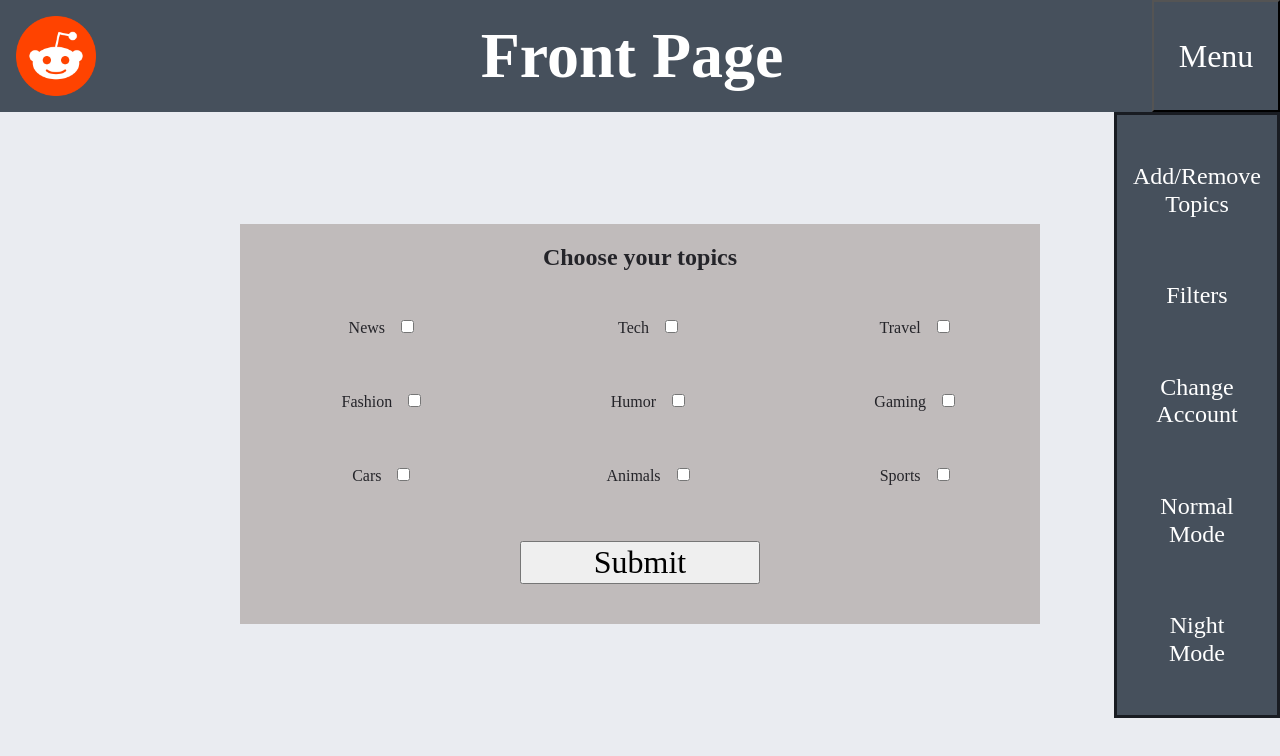
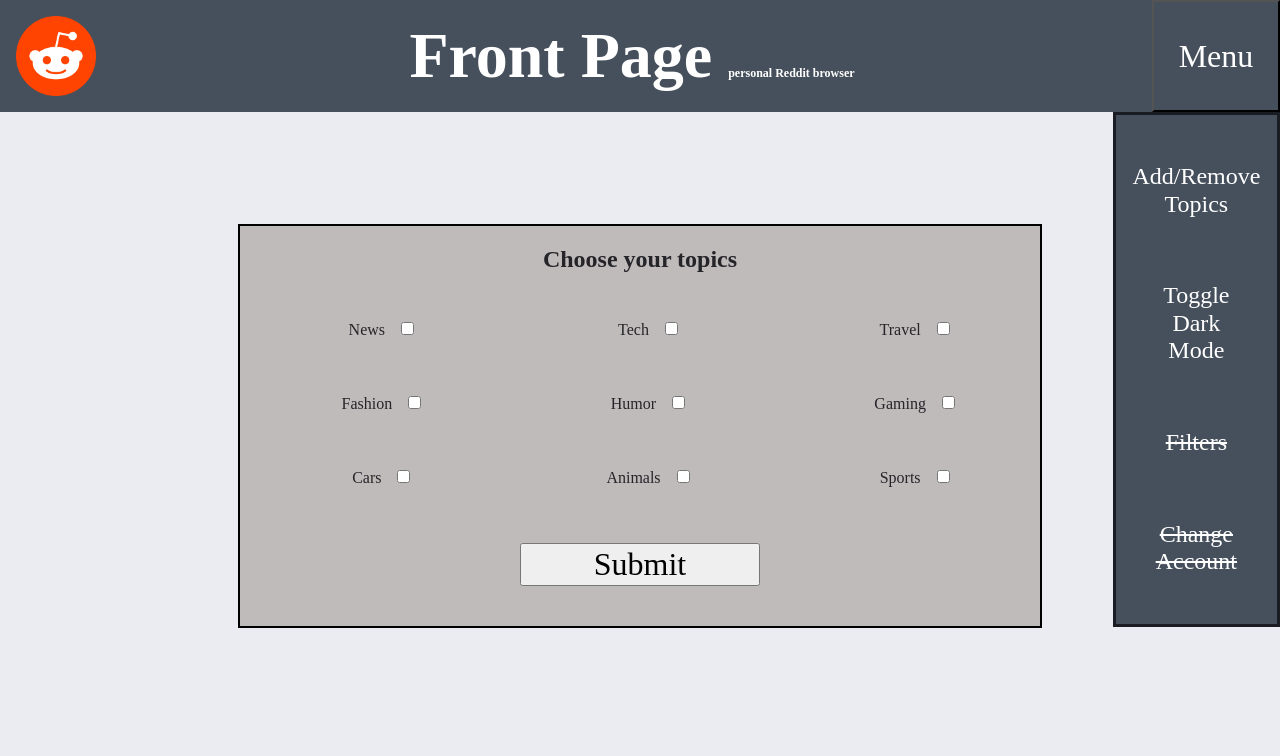
Before and after one commit to MaxwellHouston/front-page, a React (Create React App) app: page / in a window 1280 px wide. Both pictures are taken after a click on the button "Menu". Shown: the top 756 px of the page. Built offline with nearby package versions, Linux system fonts and the light colour scheme.

Commit message:
added darkmode colors to the colorway object and set them up with the settings slice

```diff
--- a/src/App.css
+++ b/src/App.css
@@ -2,10 +2,14 @@
 
 body {
   font-size: 16px;
-  background-color: #eaecf1;
   margin: 0;
 }
 /*Content*/
+
+.background {
+  min-height: 1000px
+}
+
 .content {
   width: 100%;
   margin: 0 auto;
@@ -21,7 +25,6 @@ header {
   display: flex;
   justify-content: space-between;
   height: 7rem;
-  /*background-color: #46505c;*/
   z-index: 5;
 }
 
@@ -30,15 +33,16 @@ header img {
 }
 
 h1 {
-  /*color: white;*/
   font-size: 4rem;
   align-self: center;
 }
 
+h1 span {
+  font-size: .75rem;
+}
+
 header button {
   width: 8rem;
-  /*background-color: #46505c;
-  color: white;*/
   font-size: 2rem;
 }
 
@@ -50,8 +54,7 @@ header button {
   margin-top: 7rem;
   width: 50rem;
   height: 25rem;
-  /*background-color: rgb(192, 187, 187);
-  color: rgb(36, 36, 41);*/
+  border: solid 2px black
 }
 
 .topics h2 {
@@ -81,9 +84,8 @@ form {
  width: 30%;
 }
 
+/*Article previews*/
 
-
-/*Article previews*/
 .preview-container {
   width: 75%;
   max-width: 1100px;
@@ -91,7 +93,6 @@ form {
   display: flex;
   flex-wrap: wrap;
   justify-content: space-around;
-  /*background-color: #9099a2*/
 }
 
 .article-preview {
@@ -104,9 +105,7 @@ form {
   text-align: center;
   justify-content: center;
   align-items: center;
-  /*background-color: #d5d5d5;*/
   border-radius: 5%;
-  /*box-shadow: 5px 5px 5px #191c22;*/
 }
 
 .article-preview h2 {
@@ -128,7 +127,6 @@ form {
   font-size: .70rem;
   max-height: 150px;
   overflow: hidden;
-  /*background-color: white;*/
   padding: .5rem;
 }
 
@@ -136,7 +134,6 @@ form {
   width: 20%;
   font-size: .75rem;
   padding: 1.5rem 0;
-  /*background-color: #d5d5d5;*/
 }
 
 .filler {
@@ -155,6 +152,7 @@ hr {
 }
 
 /*article-awards*/
+
 .award-container {
   display: flex;
   flex-wrap: wrap;
@@ -195,9 +193,6 @@ article {
   flex-wrap: wrap;
   align-items: center;
   justify-content: center;
-  /*background-color: white;
-  border: solid 2px #191c22;
-  box-shadow: 5px 5px 5px #191c22;*/
 }
 
 .article-header {
@@ -217,8 +212,6 @@ article {
 
 article button {
   border: none;
-  /*background-color: white;
-  color: blue*/
 }
 
 article h2 {
@@ -294,17 +287,12 @@ article h2 {
   display: flex;
   flex-wrap: wrap;
   justify-content: center;
-  /*background-color: white;
-  border-top: solid 15px #191c22;*/
 }
 
 .comments {
   width: 75%;
   padding-bottom: 3rem;
   margin: 3rem;
-  /*background-color: #d5d5d5;
-  border: solid 1px #191c22;
-  box-shadow: 3px 3px 5px #191c22;*/
   display: flex;
   flex-wrap: wrap;
   align-items: center;
@@ -345,9 +333,7 @@ nav {
   position: fixed;
   right: 0;
   top: 7rem;
-  width: 12.5%;
-  /*background-color: black;
-  color: white;*/
+  width: 12.6%;
 }
 
 nav ul {
@@ -363,3 +349,7 @@ nav li {
   text-align: center;
   margin: 2rem;
 }
+
+.coming-soon {
+  text-decoration: line-through;
+}
--- a/src/App.js
+++ b/src/App.js
@@ -7,7 +7,7 @@ import { Article } from './features/article/Article';
 import { Settings } from './features/settings/Settings';
 import { Topics } from './features/topics/Topics';
 import { BrowserRouter as Router, Route} from 'react-router-dom';
-import { isTopicsRendered, isSettingsRendered, toggleSettings } from './features/settings/settingsSlice';
+import { isTopicsRendered, isSettingsRendered, isDarkMode, toggleSettings } from './features/settings/settingsSlice';
 import { useSelector, useDispatch } from 'react-redux';
 
 function App() {
@@ -15,13 +15,14 @@ function App() {
   const renderTopics = useSelector(isTopicsRendered);
   const renderSettings = useSelector(isSettingsRendered);
   const { normal, dark } = colorway;
-
+  const darkMode = useSelector(isDarkMode);
+  const colors = darkMode ? dark : normal;
   return (
-    <div>
-      <header style={normal.header.header}>
+    <div className='background' style={colors.app.content} >
+      <header style={colors.header.header}>
         <img src={logo} alt='reddit-logo' />
-        <h1 style={normal.header.headerH1}>Front Page</h1>
-        <button onClick={()=>{dispatch(toggleSettings())}} style={normal.header.headerButton}>Menu</button>
+        <h1 style={colors.header.headerH1}>Front Page <span>personal Reddit browser</span></h1>
+        <button onClick={()=>{dispatch(toggleSettings())}} style={colors.header.headerButton}>Menu</button>
       </header>
       <div className="content">
         <Router>
--- a/src/features/article/Article.js
+++ b/src/features/article/Article.js
@@ -8,7 +8,8 @@ import downArrow from '../../utility/images/down-arrow.png';
 import { Link } from "react-router-dom";
 import { Comment } from '../comments/Comment';
 import { colorway } from "../../utility/colorway";
-import twitter from '../../utility/images/twitter-logo.png'
+import twitter from '../../utility/images/twitter-logo.png';
+import { isDarkMode } from "../settings/settingsSlice";
 
 
 
@@ -19,6 +20,8 @@ export const Article = ({match}) => {
     const getArticleById = useSelector(state => state.articles.articles.filter(article => article.data.id === match.params.id));
     const article = getArticleById[0].data;
     const { normal, dark } = colorway;
+    const darkMode = useSelector(isDarkMode);
+    const colors = darkMode ? dark : normal;
 
     const fetchFullArticle = async () => {
         let url = `https://www.reddit.com${article.permalink}.json`;
@@ -81,9 +84,9 @@ export const Article = ({match}) => {
     },[]);
 
     return (
-        <article style={normal.article.article}>
+        <article style={colors.article.article}>
         <div className='article-header'>
-            <Link to='/' className='back-button'><button style={normal.article.button}>Back to Front Page</button></Link>
+            <Link to='/' className='back-button'><button style={colors.article.button}>Back to Front Page</button></Link>
             <h2>{article.title}</h2>
         </div>
         <div className='award-container'>
@@ -100,7 +103,7 @@ export const Article = ({match}) => {
             <p className="date">{dateConverter(fullArticle)}</p>
         </div>
         { comments.length !== 0 &&
-        <div className="comments-container" style={normal.comments.commentsContainer}>
+        <div className="comments-container" style={colors.comments.commentsContainer}>
             <h2>Comments</h2>
             {comments.map(comment => <Comment key={comment.id} data={comment} />)}
         </div>}
--- a/src/features/article/ArticlePreview.js
+++ b/src/features/article/ArticlePreview.js
@@ -4,17 +4,21 @@ import twitter from '../../utility/images/twitter-logo.png';
 import { Link } from "react-router-dom";
 import { renderAwards, dateConverter } from "../../utility/functions";
 import { colorway } from "../../utility/colorway";
+import { isDarkMode } from "../settings/settingsSlice";
+import { useSelector } from "react-redux";
 
 export const ArticlePreview = ({article}) => {
 
     const { normal, dark } = colorway;
+    const darkMode = useSelector(isDarkMode);
+    const colors = darkMode ? dark : normal;
 
     const mediaSelector = () => {
         if(article.thumbnail === 'self'){
             if(article.selftext.includes('twitter.com')){
                return <img className='thumbnail' src={twitter} alt='twitter logo' />
             }
-            return <p className='thumbnail-text' style={normal.articlePreview.thumbnailText}>{article.selftext}</p>
+            return <p className='thumbnail-text' style={colors.articlePreview.thumbnailText}>{article.selftext}</p>
         } else if(article.thumbnail === 'default' || article.thumbnail === ''){
             return <img className='thumbnail' src={noImage} alt='' />
         } else {
@@ -23,19 +27,19 @@ export const ArticlePreview = ({article}) => {
     };
 
     return (
-        <div className="article-preview" style={normal.articlePreview.articlePreview}>
+        <div className="article-preview" style={colors.articlePreview.articlePreview}>
             <h2 className={article.title.length > 100 && 'large-title'}>{article.title}</h2>
             <div className='award-container'>
                 {renderAwards(article)}
             </div>
-            <p className="upVotes" style={normal.articlePreview.upVotes}>{article.ups - article.downs}</p>
+            <p className="upVotes" style={colors.articlePreview.upVotes}>{article.ups - article.downs}</p>
             {mediaSelector()}
             <p className='filler'></p>
             <hr/>
             <div className="footer info">
                 <p>{article.author}</p>
                 <p>{dateConverter(article)}</p>
-                <Link to={`/${article.id}`}><p>Full Article</p></Link>
+                <Link to={`/${article.id}`} style={colors.articlePreview.articleLink}><p >Full Article</p></Link>
             </div>
         </div>
     )
--- a/src/features/articleLayout/ArticleLayout.js
+++ b/src/features/articleLayout/ArticleLayout.js
@@ -6,7 +6,7 @@ import { subredditList } from "../../utility/subreddits";
 import { ArticlePreview } from "../article/ArticlePreview";
 import { colorway } from "../../utility/colorway";
 import { LoadingArticle } from "./LoadingArticle";
-import { shuffleArray } from "../../utility/functions";
+import { isDarkMode } from "../settings/settingsSlice";
 
 
 export const ArticleLayout = () => {
@@ -16,6 +16,8 @@ export const ArticleLayout = () => {
     const [subreddits, setSubreddits] = useState([]);
     const articles = useSelector(selectArticles);
     const { normal, dark } = colorway;
+    const darkMode = useSelector(isDarkMode);
+    const colors = darkMode ? dark : normal;
     const articlesLoading = useSelector(isLoading);
 
     useEffect(()=>{
@@ -47,7 +49,7 @@ export const ArticleLayout = () => {
 
 
     return (
-        <div className="preview-container" style={normal.articlePreview.previewContainer}>
+        <div className="preview-container" style={colors.articlePreview.previewContainer}>
             {loadingRender()}
         </div>
     )
--- a/src/features/comments/Comment.js
+++ b/src/features/comments/Comment.js
@@ -3,13 +3,17 @@ import avatar from '../../utility/images/avatar.png';
 import upArrow from '../../utility/images/up-arrow.png';
 import downArrow from '../../utility/images/down-arrow.png';
 import { colorway } from "../../utility/colorway";
+import { isDarkMode } from "../settings/settingsSlice";
+import { useSelector } from "react-redux";
 
 export const Comment = ({data}) => {
 
     const { normal, dark } = colorway;
+    const darkMode = useSelector(isDarkMode);
+    const colors = darkMode ? dark : normal;
 
     return (
-        <div className="comments" style={normal.comments.comments}>
+        <div className="comments" style={colors.comments.comments}>
             <div className='comments-header'>
                 <img src={avatar} alt="avatar" />
                 <h2>{data.author}</h2>
--- a/src/features/settings/Settings.js
+++ b/src/features/settings/Settings.js
@@ -1,21 +1,22 @@
 import React from "react";
-import { useDispatch } from "react-redux";
-import { toggleTopics } from "./settingsSlice";
+import { useDispatch, useSelector } from "react-redux";
+import { toggleTopics, toggleDarkMode, isDarkMode } from "./settingsSlice";
 import { colorway } from "../../utility/colorway";
 
 
 export const Settings = () => {
     const dispatch = useDispatch();
     const { normal, dark } = colorway;
+    const darkMode = useSelector(isDarkMode);
+    const colors = darkMode ? dark : normal;
 
     return (
-        <nav style={normal.settings.nav}>
+        <nav style={colors.settings.nav}>
             <ul>
                 <li className='button' onClick={()=>{dispatch(toggleTopics())}}>Add/Remove Topics</li>
+                <li onClick={()=>{dispatch(toggleDarkMode())}}>Toggle Dark Mode</li>
                 <li className="coming-soon">Filters</li>
                 <li className="coming-soon">Change Account</li>
-                <li>Normal Mode</li>
-                <li>Night Mode</li>
             </ul>
         </nav>
     )
--- a/src/features/settings/settingsSlice.js
+++ b/src/features/settings/settingsSlice.js
@@ -3,6 +3,7 @@ import { createSlice } from "@reduxjs/toolkit";
 
 export const isTopicsRendered = state => state.settings.topicsRendered;
 export const isSettingsRendered = state => state.settings.settingsRendered;
+export const isDarkMode = state => state.settings.darkMode;
 
 
 
@@ -11,7 +12,8 @@ const settingsSlice = createSlice({
     name: 'settings',
     initialState: {
         topicsRendered: true,
-        settingsRendered: false
+        settingsRendered: false,
+        darkMode: false
     },
     reducers: {
         toggleTopics: (state) => {
@@ -19,9 +21,12 @@ const settingsSlice = createSlice({
         },
         toggleSettings: (state) => {
             state.settingsRendered = !state.settingsRendered;
+        },
+        toggleDarkMode: (state) => {
+            state.darkMode = ! state.darkMode;
         }
     }
 })
 
-export const { toggleSettings, toggleTopics } = settingsSlice.actions;
+export const { toggleSettings, toggleTopics, toggleDarkMode } = settingsSlice.actions;
 export default settingsSlice.reducer;
--- a/src/features/topics/Topics.js
+++ b/src/features/topics/Topics.js
@@ -3,7 +3,7 @@ import { useState } from "react";
 import { submitTopics, selectTopics } from "../topics/topicsSlice";
 import { useDispatch, useSelector } from 'react-redux';
 import { clearArticles } from "../articleLayout/articlesSlice";
-import { toggleTopics } from "../settings/settingsSlice";
+import { toggleTopics, isDarkMode } from "../settings/settingsSlice";
 import { colorway } from "../../utility/colorway";
 
 
@@ -13,6 +13,8 @@ export const Topics = () => {
     const stateTopics = useSelector(selectTopics);
     const [topics, setTopics] = useState([]);
     const { normal, dark } = colorway;
+    const darkMode = useSelector(isDarkMode);
+    const colors = darkMode ? dark : normal;
 
     const toggleTopic = ({ target }) => {
         if(target.checked) {
@@ -41,7 +43,7 @@ export const Topics = () => {
 
 
     return(
-        <div className='topics' style={normal.topics.topic}>
+        <div className='topics' style={colors.topics.topic}>
             <h2>Choose your topics</h2>
             <form onSubmit={handleSubmit}>
                 <div className='input-group'>
--- a/src/utility/colorway.js
+++ b/src/utility/colorway.js
@@ -1,7 +1,7 @@
 export const colorway = {
     normal: {
-        body: {
-            body: {
+        app: {
+            content: {
                 backgroundColor: '#eaecf1'
             }
         },
@@ -28,14 +28,17 @@ export const colorway = {
                 backgroundColor: '#9099a2'
             },
             articlePreview: {
-                backgroundColor: '#d5d5d5',
+                backgroundColor: 'white',
                 boxShadow: '5px 5px 5px #191c22'
             },
             thumbnailText: {
-                backgroundColor: '#d5d5d5'
+                backgroundColor: 'white'
             },
             upVotes: {
-                backgroundColor: '#d5d5d5'
+                backgroundColor: 'white'
+            },
+            articleLink: {
+                color: 'blue'
             }
         },
         article: {
@@ -71,5 +74,82 @@ export const colorway = {
             }
         }
     },
-    dark: {}
+    //-------------------------------------------Dark Mode--------------------------------------------------------------------//
+    dark: {
+         app: {
+            content: {
+                backgroundColor: '#191c22'
+            }
+        },
+        topics: {
+            topic: {
+                backgroundColor: '#46505c',
+                color: 'white'
+            }
+        },
+        header: {
+            header: {
+                backgroundColor: 'black'
+            },
+            headerButton: {
+                backgroundColor:'black',
+                color: 'white'
+            },
+            headerH1: {
+                color: 'white'
+            }
+        },
+        articlePreview: {
+            previewContainer: {
+                backgroundColor: '#46505c'
+            },
+            articlePreview: {
+                backgroundColor: '#191c22',
+                boxShadow: '5px 5px 5px black',
+                color: 'white'
+            },
+            thumbnailText: {
+                backgroundColor: '#191c22'
+            },
+            upVotes: {
+                backgroundColor: '#191c22'
+            },
+            articleLink: {
+                color: 'white'
+            }
+        },
+        article: {
+            article: {
+                backgroundColor: '#46505c',
+                border: 'solid 2px #191c22',
+                boxShadow: '5px 5px 5px #191c22',
+                color: 'white'
+            },
+            button: {
+                backgroundColor: '#46505c',
+                color: 'white'
+            },
+            articleText: {
+                backgroundColor: '#46505c'
+            }
+        },
+        comments: {
+            commentsContainer: {
+                backgroundColor: '#46505c',
+                borderTop: 'solid 15px black',
+            },
+            comments: {
+                backgroundColor: '#191c22',
+                border: 'solid 1px black',
+                boxShadow: '3px 3px 5px black'
+            }
+        },
+        settings: {
+            nav: {
+                backgroundColor: 'black',
+                color: 'white',
+                border: 'solid 3px #191c22'
+            }
+        }
+    }
 }
```
